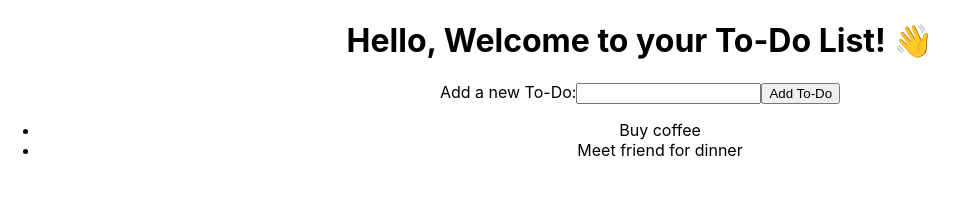
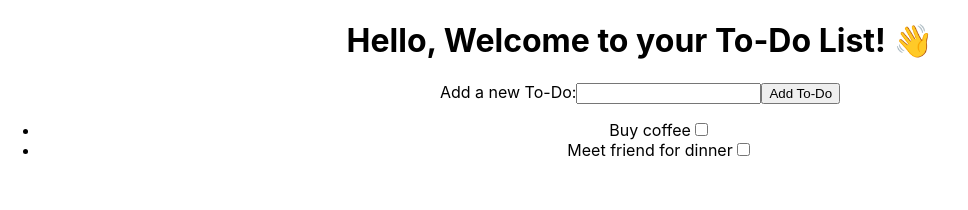
Before and after one commit to davidptclark/todo-list-react-app, a React (Create React App) app: page / in a window 1280 px wide. Shown: the top 210 px of the page, without its empty margins (0-968 px from the left). Built offline with nearby package versions, Linux system fonts and the light colour scheme.

Commit message:
Add checkboxes to each to-do

```diff
--- a/src/App.css
+++ b/src/App.css
@@ -1,3 +1,7 @@
 .App {
   text-align: center;
 }
+
+.remove-todo {
+  margin-left: 10px;
+}
--- a/src/App.js
+++ b/src/App.js
@@ -12,7 +12,7 @@ function App() {
       <Form setTodos={setTodos} />
       {/* Remember to keep the names consistent for prop reference! */}
       {/* Uses function from state to add tasks submitted via form */}
-      <TodoList todos={todos} />
+      <TodoList todos={todos} setTodos={setTodos} />
       {/* uses initial state to populate To-Do list */}
     </div>
   );
--- a/src/Todo-list.js
+++ b/src/Todo-list.js
@@ -2,7 +2,12 @@ const TodoList = (props) => {
   return (
     <ul>
       {props.todos.map((todo) => {
-        return <li key={todo}>{todo}</li>;
+        return (
+          <li key={todo}>
+            {todo}
+            <input type="checkbox" />
+          </li>
+        );
       })}
     </ul>
   );
```
